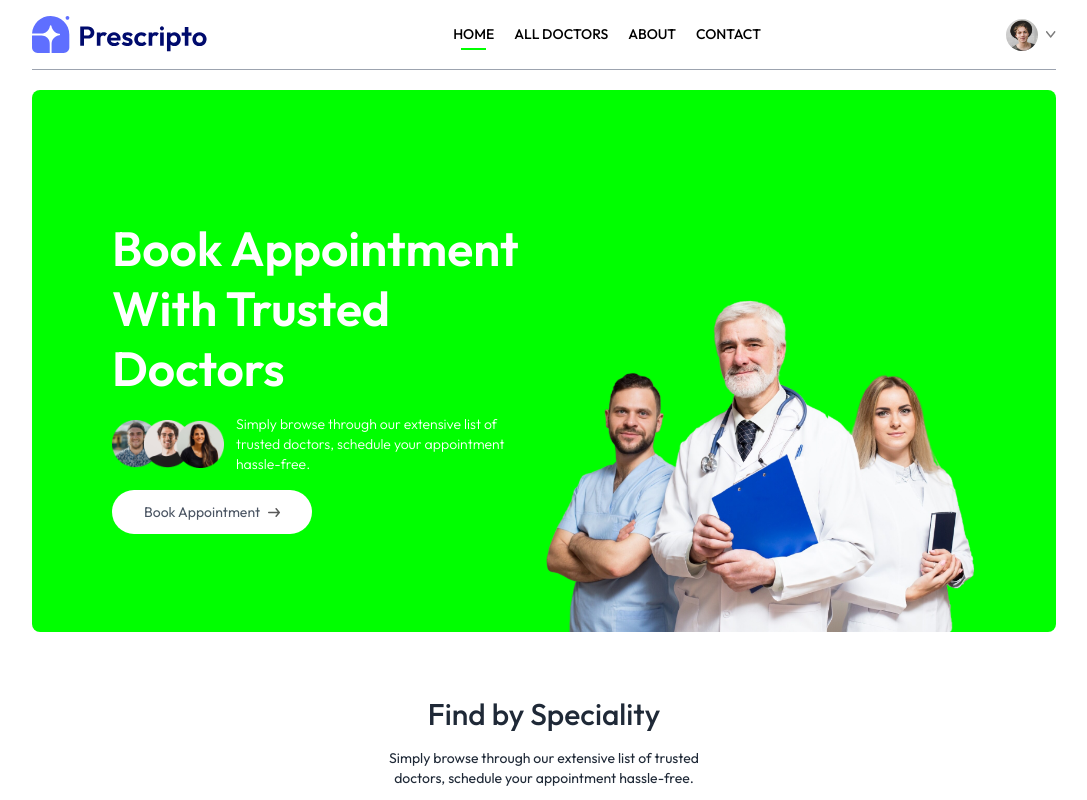
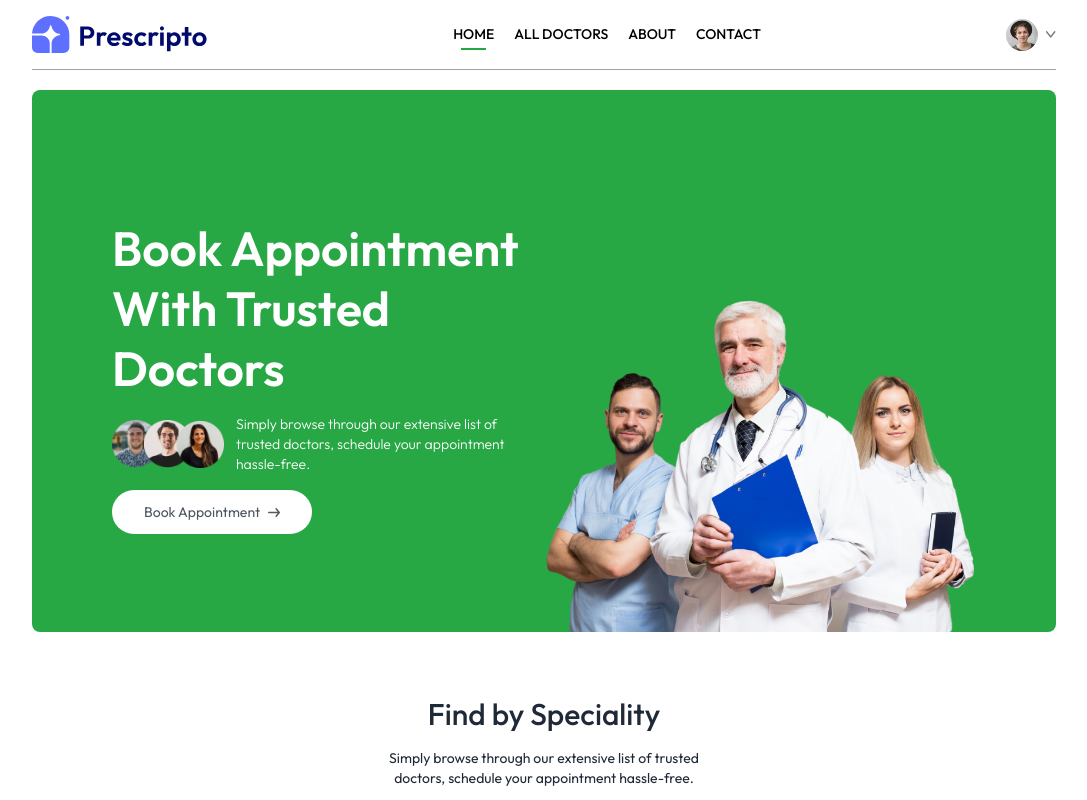
Before and after one commit to Adeoye-J/Prescripto, a React (Vite) app in the folder frontend/: page / in a window 1280 px wide. Shown: the top 800 px of the page, without its empty margins (96-1183 px from the left). Built offline with nearby package versions, Linux system fonts and the light colour scheme.

Commit message:
Auto commit at 12/20/2024, 10:00:04 AM

```diff
--- a/frontend/tailwind.config.js
+++ b/frontend/tailwind.config.js
@@ -8,7 +8,8 @@ export default {
       extend: {
         colors: {
             // "primary": "#5f6fff"
-            "primary": "#00ff00"
+            "primary": "#28A745",
+            "secondary": "#20C997"
         },
         gridTemplateColumns: {
             "auto": "repeat(auto-fill, minmax(200px, 1fr))"
```
